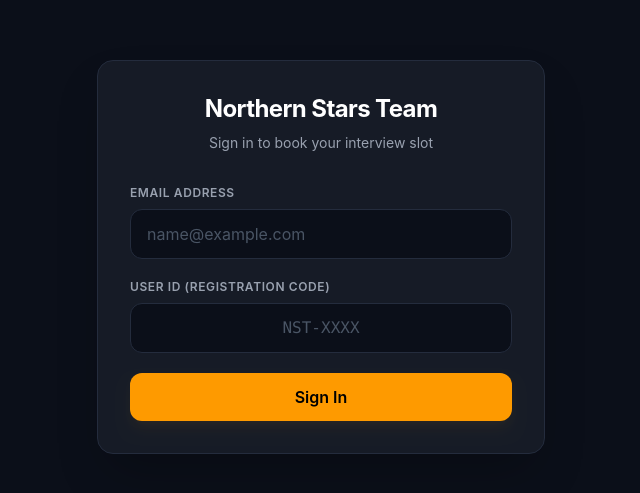
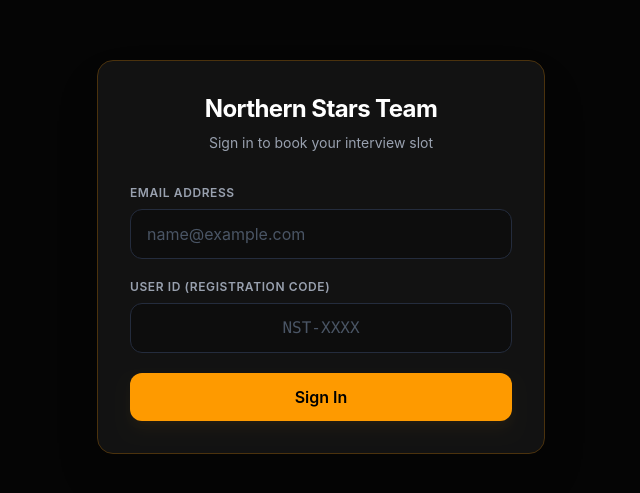
Before and after one commit to Ahmed-Youssef-404/NST_Select_Interview_schedule, a React (Vite) app: page / in a window 1280 px wide. Shown: the part 143-636 px from the top of the page, without its empty margins (319-959 px from the left). Built offline with nearby package versions, Linux system fonts and the light colour scheme.

Commit message:
style: enhance "Login" page colors

```diff
--- a/src/components/Login.tsx
+++ b/src/components/Login.tsx
@@ -13,8 +13,8 @@ export const Login: React.FC = () => {
     };
 
     return (
-        <div className="min-h-screen flex items-center justify-center bg-[#0B0F19] text-gray-100 px-4">
-            <div className="w-full max-w-md bg-[#161B26] border border-[#242C3D] p-8 rounded-2xl shadow-2xl">
+        <div className="min-h-screen flex items-center justify-center bg-[#050505] text-gray-100 px-4">
+            <div className="w-full max-w-md bg-[#121212] border border-[#4b320d] p-8 rounded-2xl shadow-2xl">
                 <div className="text-center mb-8">
                     <h2 className="text-2xl font-bold tracking-tight text-white mb-2 font-sans">Northern Stars Team</h2>
                     <p className="text-sm text-gray-400">Sign in to book your interview slot</p>
@@ -28,7 +28,7 @@ export const Login: React.FC = () => {
                             value={email}
                             onChange={(e) => setEmail(e.target.value)}
                             placeholder="name@example.com"
-                            className="w-full px-4 py-3 bg-[#0B0F19] border border-[#242C3D] rounded-xl text-white placeholder-gray-600 focus:outline-none focus:border-blue-500 transition-colors"
+                            className="w-full px-4 py-3 bg-[#0d0d0d] border border-[#242C3D] rounded-xl text-white placeholder-gray-600 focus:outline-none focus:border-yellow-500 transition-colors"
                             required
                         />
                     </div>
@@ -40,7 +40,7 @@ export const Login: React.FC = () => {
                             value={userId}
                             onChange={(e) => setUserId(e.target.value)}
                             placeholder="NST-XXXX"
-                            className="w-full px-4 py-3 bg-[#0B0F19] border border-[#242C3D] rounded-xl text-white placeholder-gray-600 focus:outline-none focus:border-blue-500 transition-colors text-center font-mono"
+                            className="w-full px-4 py-3 bg-[#0d0d0d] border border-[#242C3D] rounded-xl text-white placeholder-gray-600 focus:outline-none focus:border-yellow-500 transition-colors text-center font-mono"
                             required
                         />
                     </div>
```
